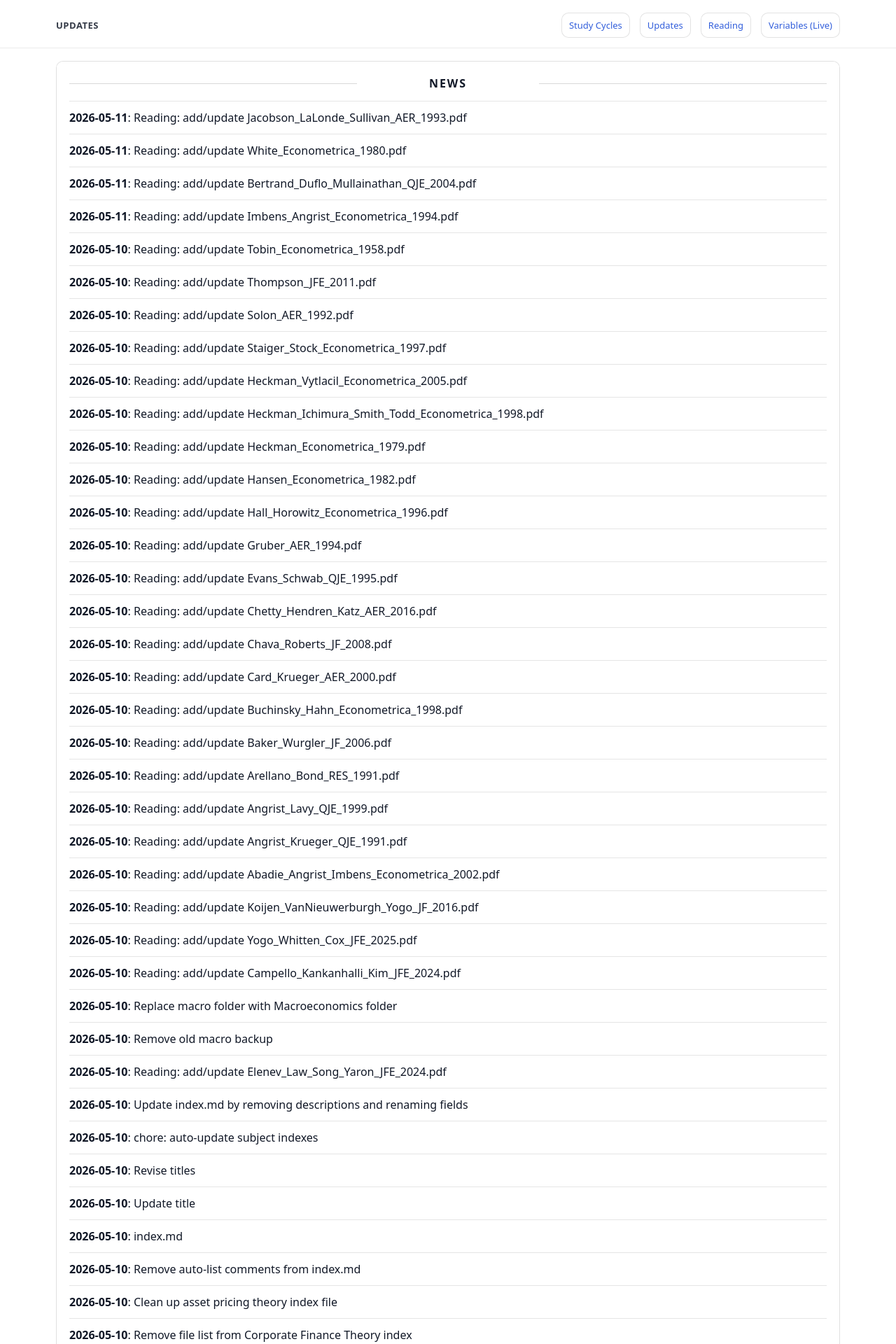
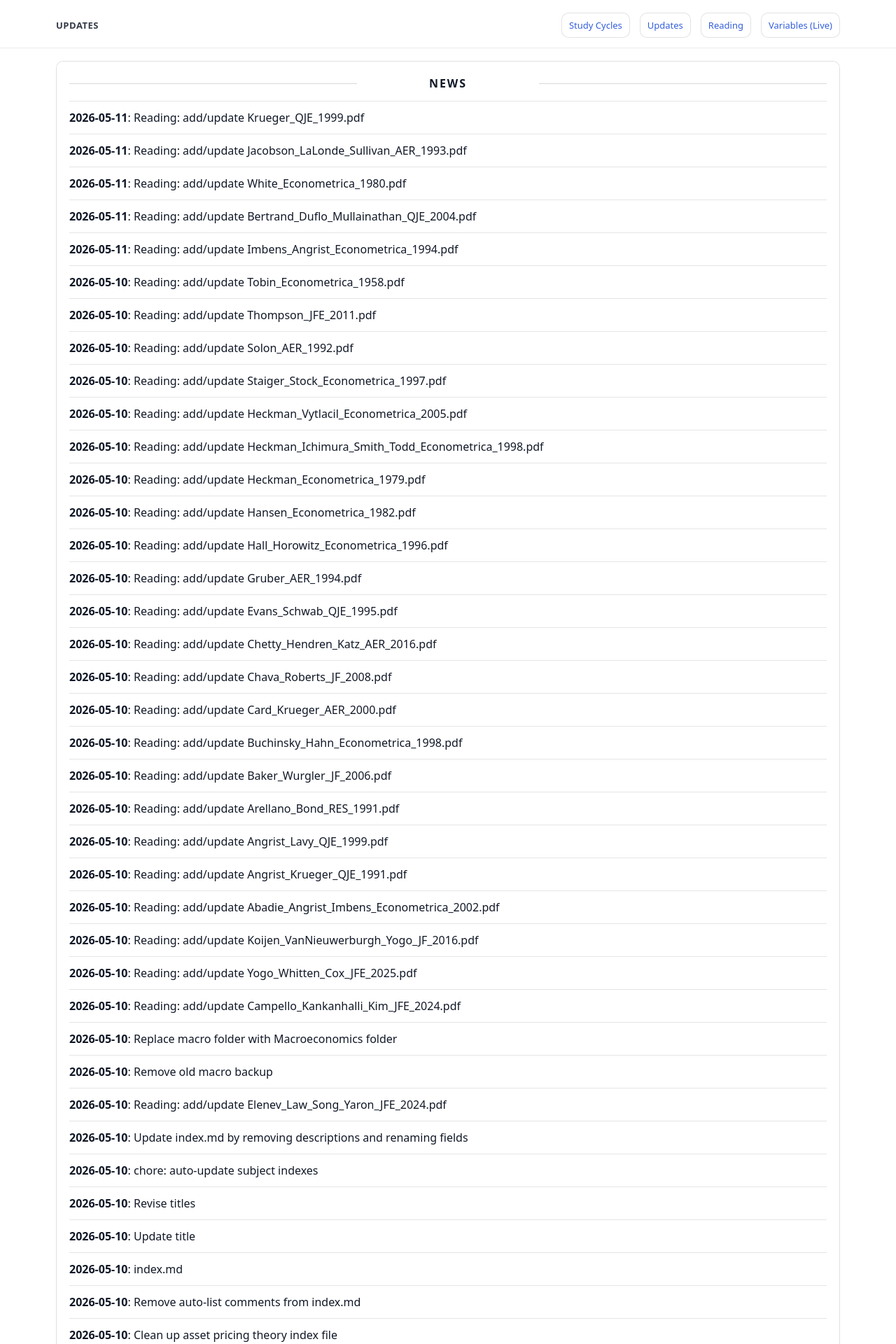
Before and after one commit to yaxinzn/study-archive, a Jekyll site: the page built from updates/index.md, in a window 1280 px wide. Shown: the top 1920 px of the page at 70% size. Built offline with Jekyll 4.4.1, drawn with Linux system fonts in a browser that asks for light colours; some of the changed text lies outside the part shown.

Commit message:
chore: update NEWS feed

```diff
--- a/_data/news.yml
+++ b/_data/news.yml
@@ -1,4 +1,7 @@
 # Auto-generated update history (sorted newest -> oldest). Do not edit manually.
+- ts: "1778444549"
+  date: "2026-05-11"
+  title: "Reading: add/update Krueger_QJE_1999.pdf"
 - ts: "1778444237"
   date: "2026-05-11"
   title: "Reading: add/update Jacobson_LaLonde_Sullivan_AER_1993.pdf"
```
